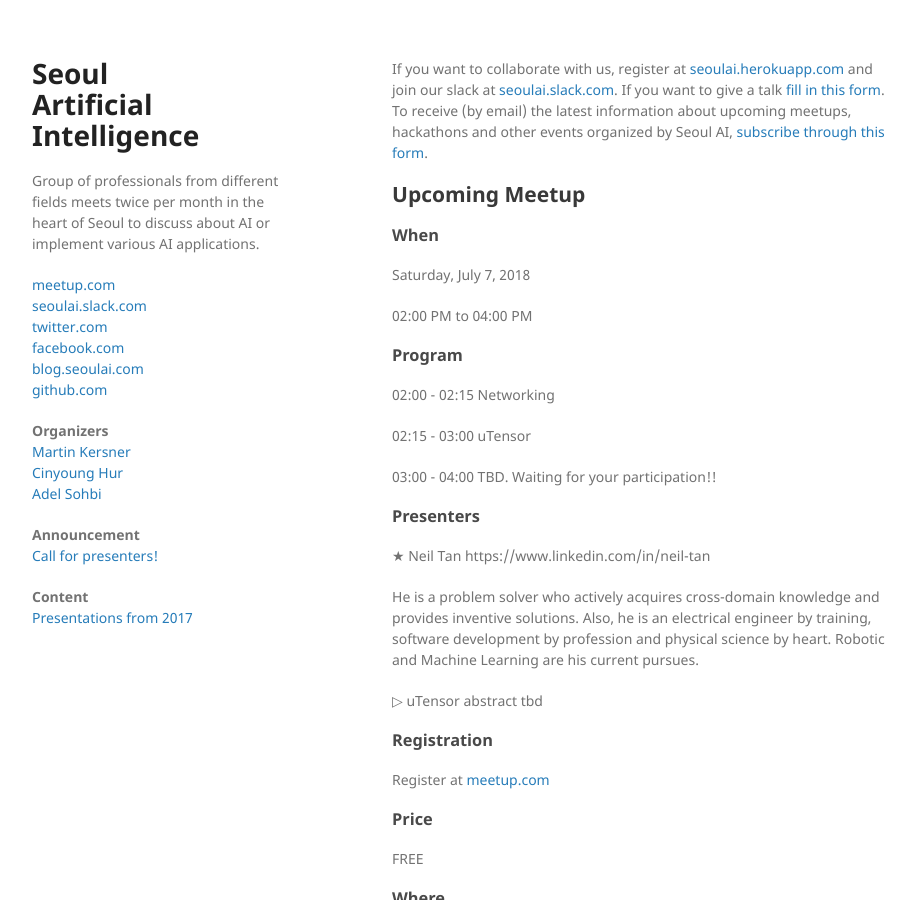
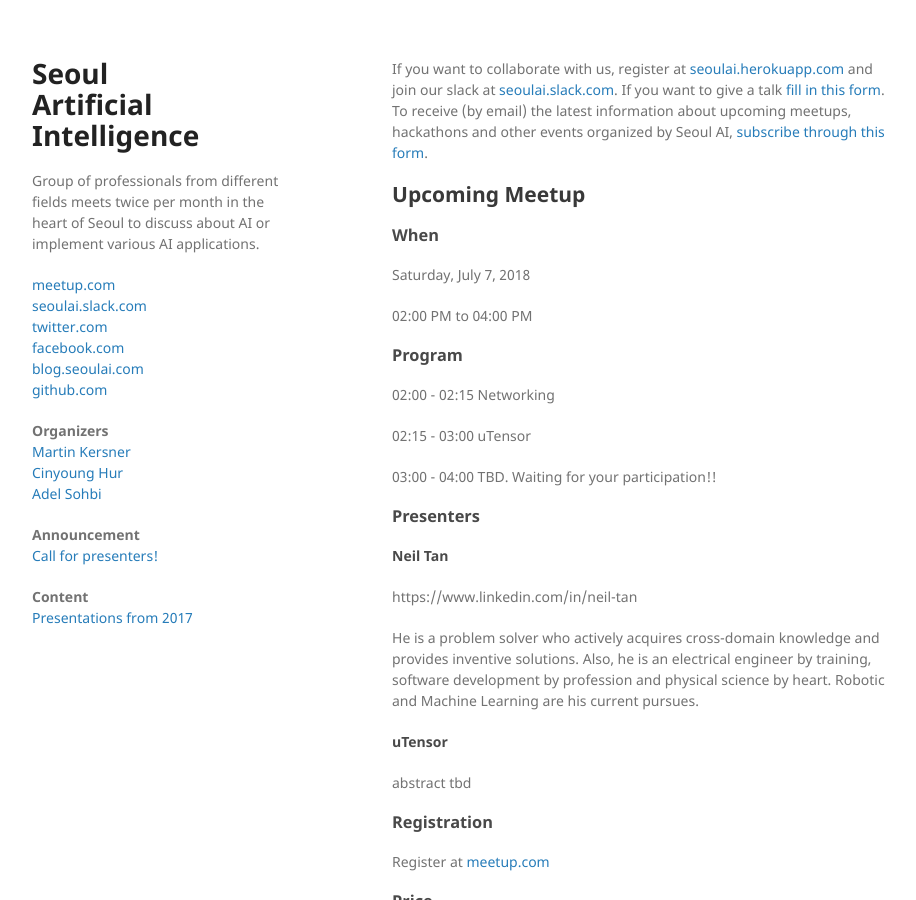
Before and after one commit to martinkersner/seoul-artificial-intelligence-meetup, a Jekyll site: the page built from docs/index.md, in a window 1280 px wide and 900 px high. Shown: the whole window, without its empty margins (178-1094 px from the left). Built offline with Jekyll 4.4.1, drawn with Linux system fonts in a browser that asks for light colours.

Commit message:
meetup july 7, 2018

```diff
--- a/docs/index.md
+++ b/docs/index.md
@@ -41,12 +41,12 @@
 ### Presenters
 
 
-★ Neil Tan
+#### Neil Tan
 https://www.linkedin.com/in/neil-tan
 
 He is a problem solver who actively acquires cross-domain knowledge and provides inventive solutions. Also, he is an electrical engineer by training, software development by profession and physical science by heart. Robotic and Machine Learning are his current pursues.
 
-▷ uTensor
+#### uTensor
 abstract tbd
 
 
```
